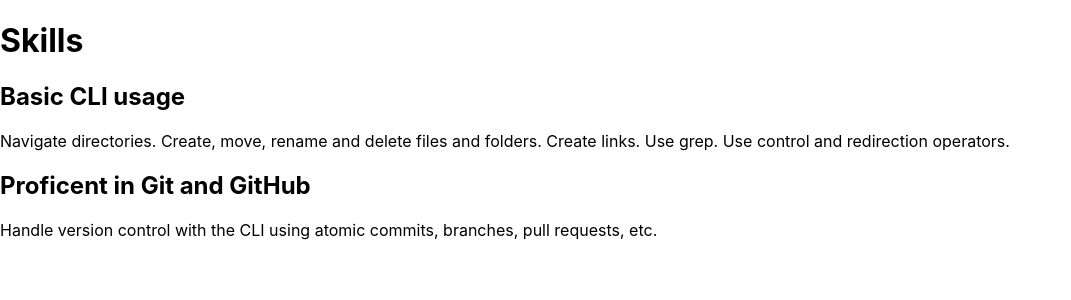
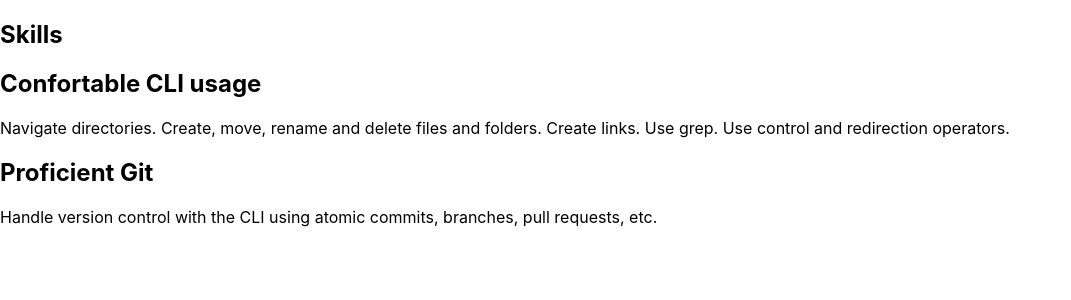
Before and after one commit to DanielMateosLab/danielmatlab, a Next.js app: page / in a window 1280 px wide. Shown: the top 300 px of the page, without its empty margins (0-1071 px from the left). Built offline with nearby package versions, Linux system fonts and the light colour scheme.

Commit message:
Change how skills are rendered

```diff
--- a/pages/index.tsx
+++ b/pages/index.tsx
@@ -1,5 +1,23 @@
 import Head from "next/head";
 import styles from "../styles/Home.module.css";
+
+interface Skill {
+  title: string;
+  description: string;
+}
+const skills: Skill[] = [
+  {
+    title: "Confortable CLI usage",
+    description: `Navigate directories. Create, move, rename and delete files and
+      folders. Create links. Use grep. Use control and redirection
+      operators.`,
+  },
+  {
+    title: "Proficient Git",
+    description: `Handle version control with the CLI using atomic commits, branches,
+      pull requests, etc.`,
+  },
+];
 
 export default function Home() {
   return (
@@ -10,20 +28,15 @@
       </Head>
 
       <main>
-        <h1>Skills</h1>
-
-        <h2>Basic CLI usage</h2>
-        <p>
-          Navigate directories. Create, move, rename and delete files and
-          folders. Create links. Use grep. Use control and redirection
-          operators.
-        </p>
-
-        <h2>Proficent in Git and GitHub</h2>
-        <p>
-          Handle version control with the CLI using atomic commits, branches,
-          pull requests, etc.
-        </p>
+        <article>
+          <h1>Skills</h1>
+          {skills.map((skill) => (
+            <div key={skill.title}>
+              <h2> {skill.title} </h2>
+              <p> {skill.description} </p>
+            </div>
+          ))}
+        </article>
       </main>
     </div>
   );
```
